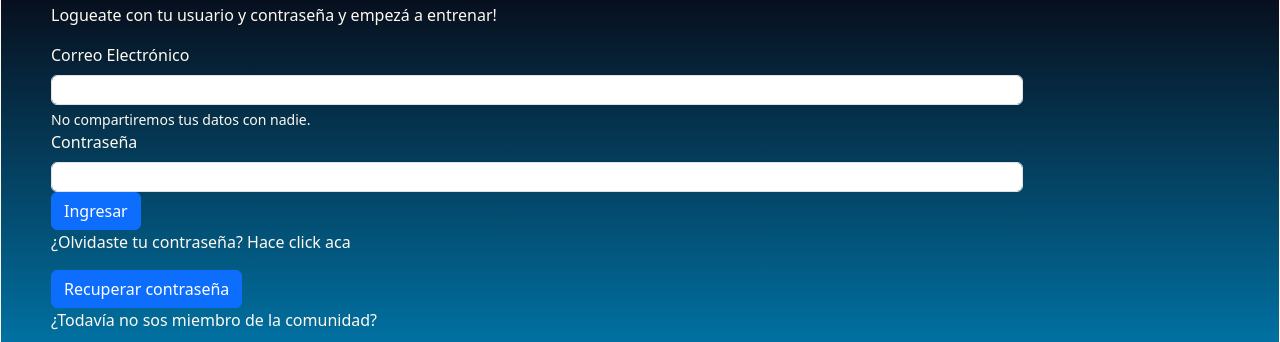
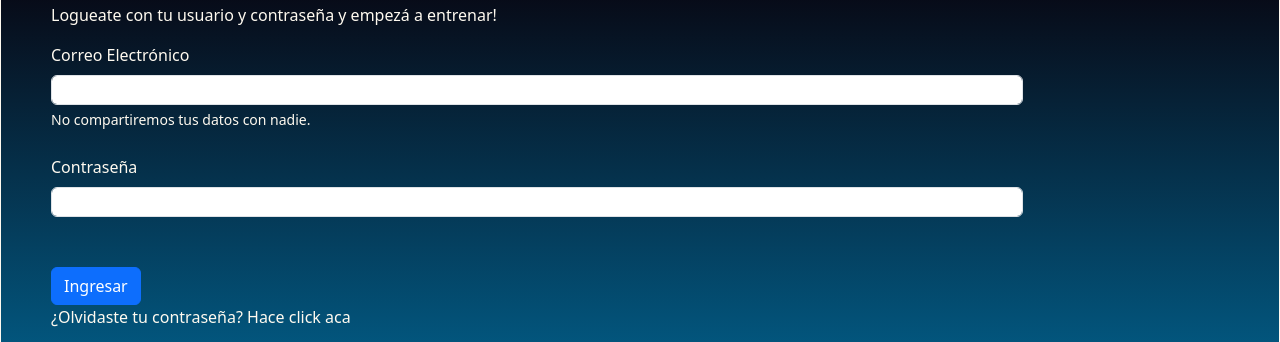
Before and after one commit to piaedrosa/PF.Edrosa, a website: page Login/Login.html in a window 1280 px wide. Shown: the part 118-460 px from the top of the page. Drawn offline with nearby package versions, Linux system fonts and the light colour scheme; files whose address does not match are found by name.

Commit message:
login corregido en altura

```diff
--- a/Login/Login.html
+++ b/Login/Login.html
@@ -48,18 +48,18 @@
     <!--Termina el Header-->
     <!--Empieza el Main-->
     <main>
-      <div class="container-fluid">
+      <div class="container-fluid ">
       <h1>Accedé a tu Planificación</h1>
       <p> Logueate con tu usuario y contraseña y empezá a entrenar!</p>
 
 
       <form>
-        <div class="mb-3">
+        <div class="mb-3 login">
           <label for="Email" class="form-label ">Correo Electrónico</label>
           <input type="email" class="form-control input" id="email" aria-describedby="emailHelp">
           <div id="emailHelp" class="form-text"> No compartiremos tus datos con nadie.</div>
         </div>
-        <div class="mb-3">
+        <div class="mb-3 login">
           <label for="Password" class="form-label">Contraseña</label>
           <input type="password" class="form-control input" id="Password">
         </div>
--- a/assets/SCSS/Componentes/_main.scss
+++ b/assets/SCSS/Componentes/_main.scss
@@ -5,6 +5,9 @@ main{
     background-size: cover;
     background-position: center;
     background-color: #000;
+.retrieve{
+    height:14em;
+}
  .col-sm-6{
         display: flex;
         justify-content: space-around;
@@ -16,6 +19,9 @@ main{
 .contacto{
     height:33em;
 
+}
+.login{
+    height:7em;
 }
 h1{
     text-align: center;
```
Also changed, not shown: assets/SCSS/Styles.css, 1 other file.
